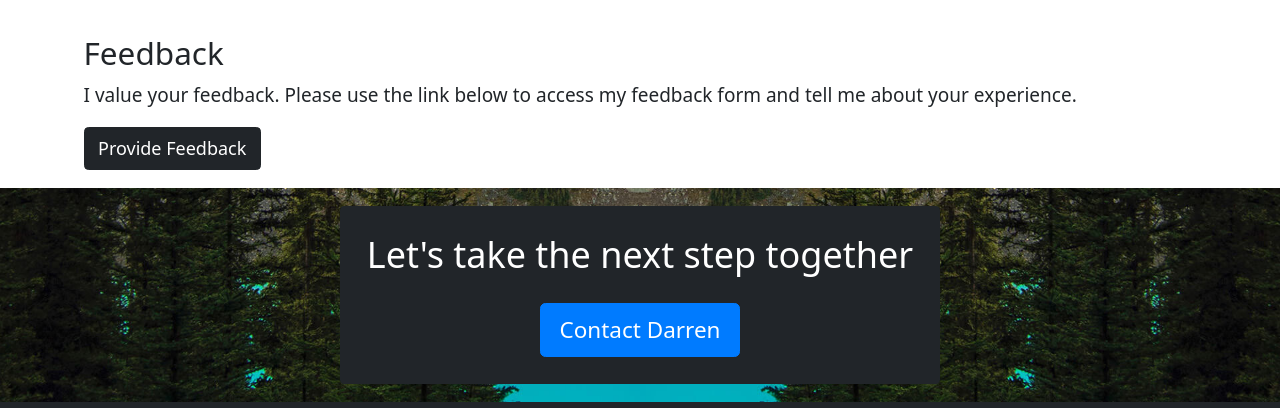
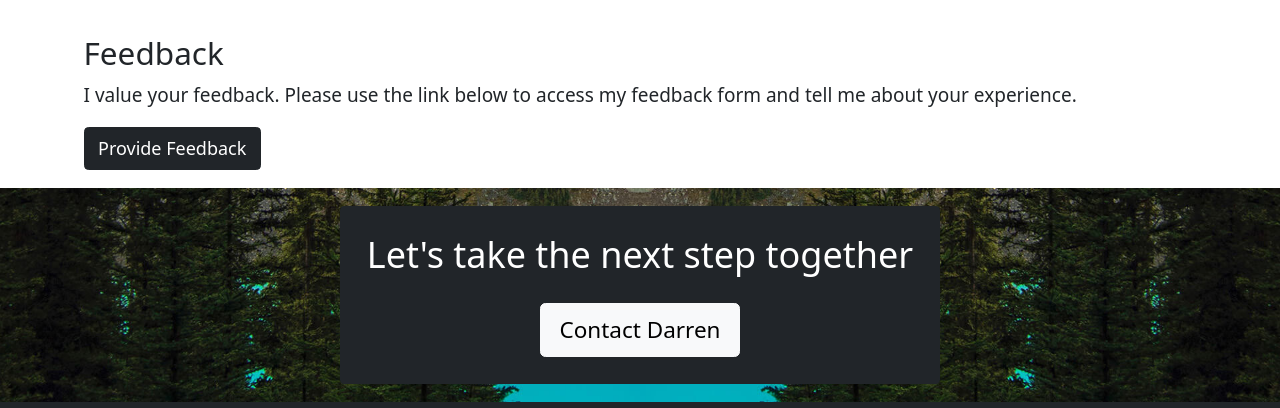
Before and after one commit to marklkm/darrentest, a plain HTML site: page index.html in a window 1280 px wide. Shown: the part 7164-7572 px from the top of the page. Drawn offline with nearby package versions, Linux system fonts and the light colour scheme.

Commit message:
updated footer

```diff
--- a/index.html
+++ b/index.html
@@ -1147,7 +1147,7 @@
       <div class="d-flex h-100 align-items-center justify-content-center">
         <div class="bg-opacity-75 bg-dark p-4 rounded">
           <h2 class="text-white" id="call-to-action">Let's take the next step together</h2>
-          <a href="#contact" class="btn btn-primary btn-lg mt-3" role="button" aria-describedby="call-to-action">Contact Darren</a>
+          <a href="#contact" class="btn btn-light btn-lg mt-3" role="button" aria-describedby="call-to-action">Contact Darren</a>
         </div>
       </div>
     </section>
```
